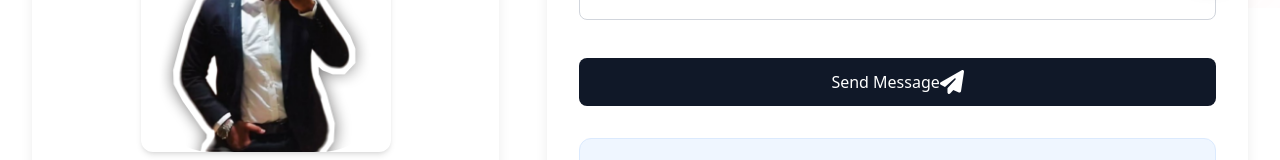
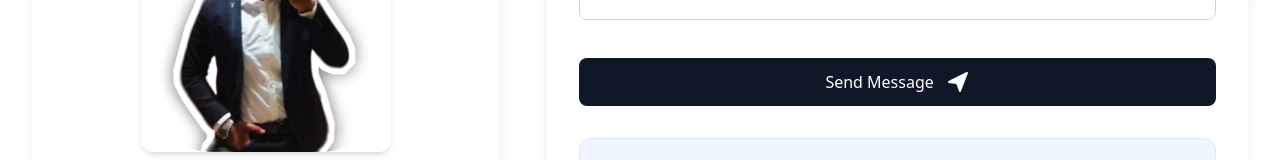
Before and after one commit to Shubhashish-Chakraborty/prepnerdz, a Next.js app in the folder apps/web/: page /contact-us in a window 1280 px wide. Shown: the part 792-952 px from the top of the page. Built offline with nearby package versions, Linux system fonts and the light colour scheme; no server answers.

Commit message:
Update Contact.tsx and add CustomMessageSend.tsx for message send enhancement

```diff
--- a/apps/web/components/pages/Contact.tsx
+++ b/apps/web/components/pages/Contact.tsx
@@ -10,7 +10,7 @@ import { useState } from "react";
 import { toast } from "react-hot-toast";
 import axios from "axios";
 import { Footer } from "../ui/Footer";
-import { MessageSend } from "@/icons/MessageSend";
+import { CustomMessageSend } from "@/icons/CustomMessageSend";
 import Link from "next/link";
 import { Mail, Phone } from "lucide-react";
 
@@ -265,9 +265,9 @@ export const ContactLanding = () => {
                                                         Sending...
                                                     </span>
                                                 ) : (
-                                                    <span className="flex items-center">
+                                                    <span className="flex items-center gap-3">
                                                         Send Message
-                                                        <MessageSend />
+                                                        <CustomMessageSend />
                                                     </span>
                                                 )}
                                             </button>
--- /dev/null
+++ b/apps/web/icons/CustomMessageSend.tsx
@@ -0,0 +1,23 @@
+import React from 'react';
+
+export const CustomMessageSend = () => {
+  return (
+    <svg
+      width="24"
+      height="24"
+      viewBox="0 0 24 24"
+      fill="none"
+      xmlns="http://www.w3.org/2000/svg"
+      className="transform transition-transform duration-300 group-hover:translate-x-1"
+    >
+      <path
+        d="M3 12L21 3L14 21L11 13L3 12Z"
+        fill="currentColor"
+        stroke="currentColor"
+        strokeWidth="2"
+        strokeLinejoin="round"
+        strokeLinecap="round"
+      />
+    </svg>
+  );
+};
```
